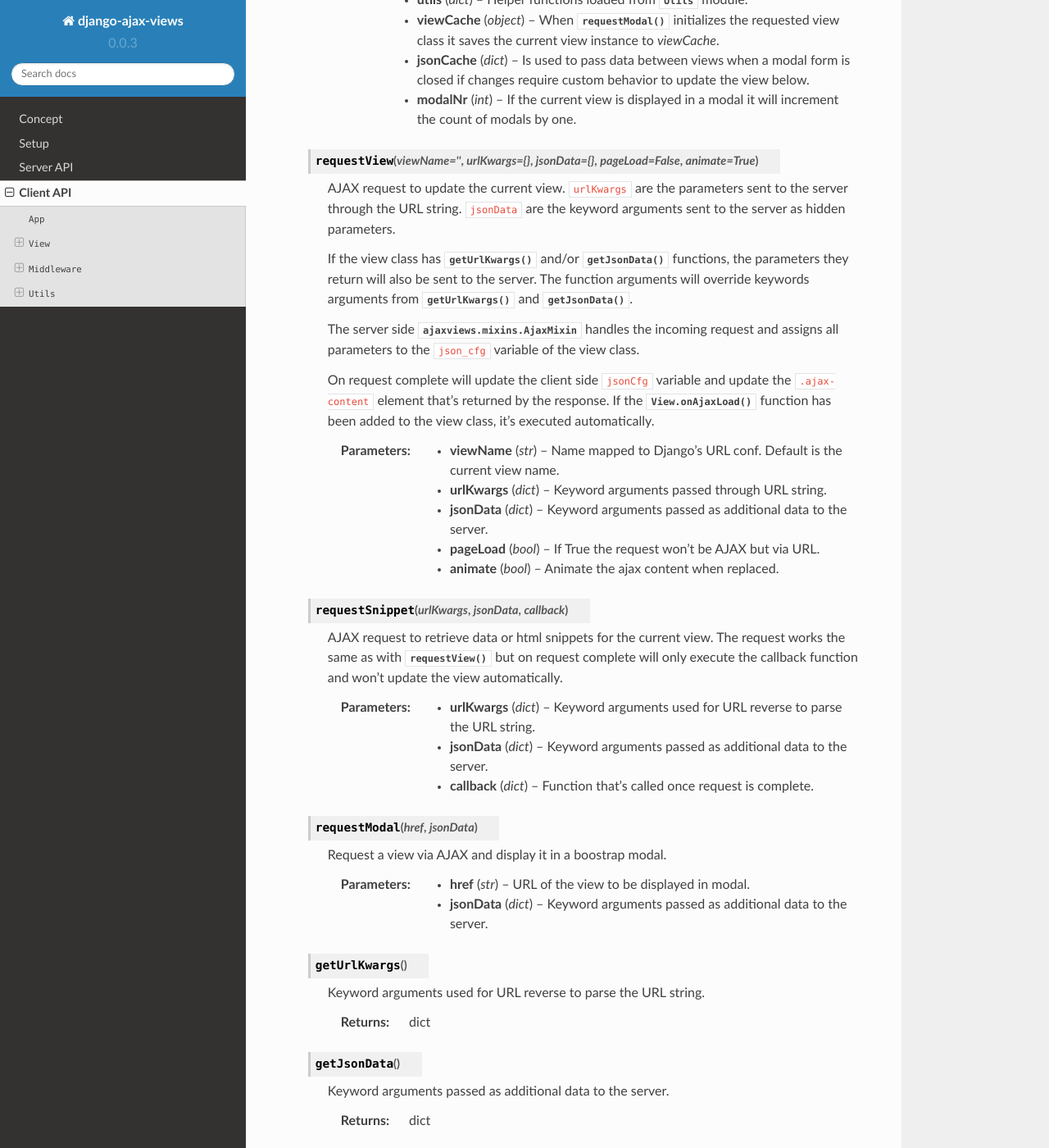
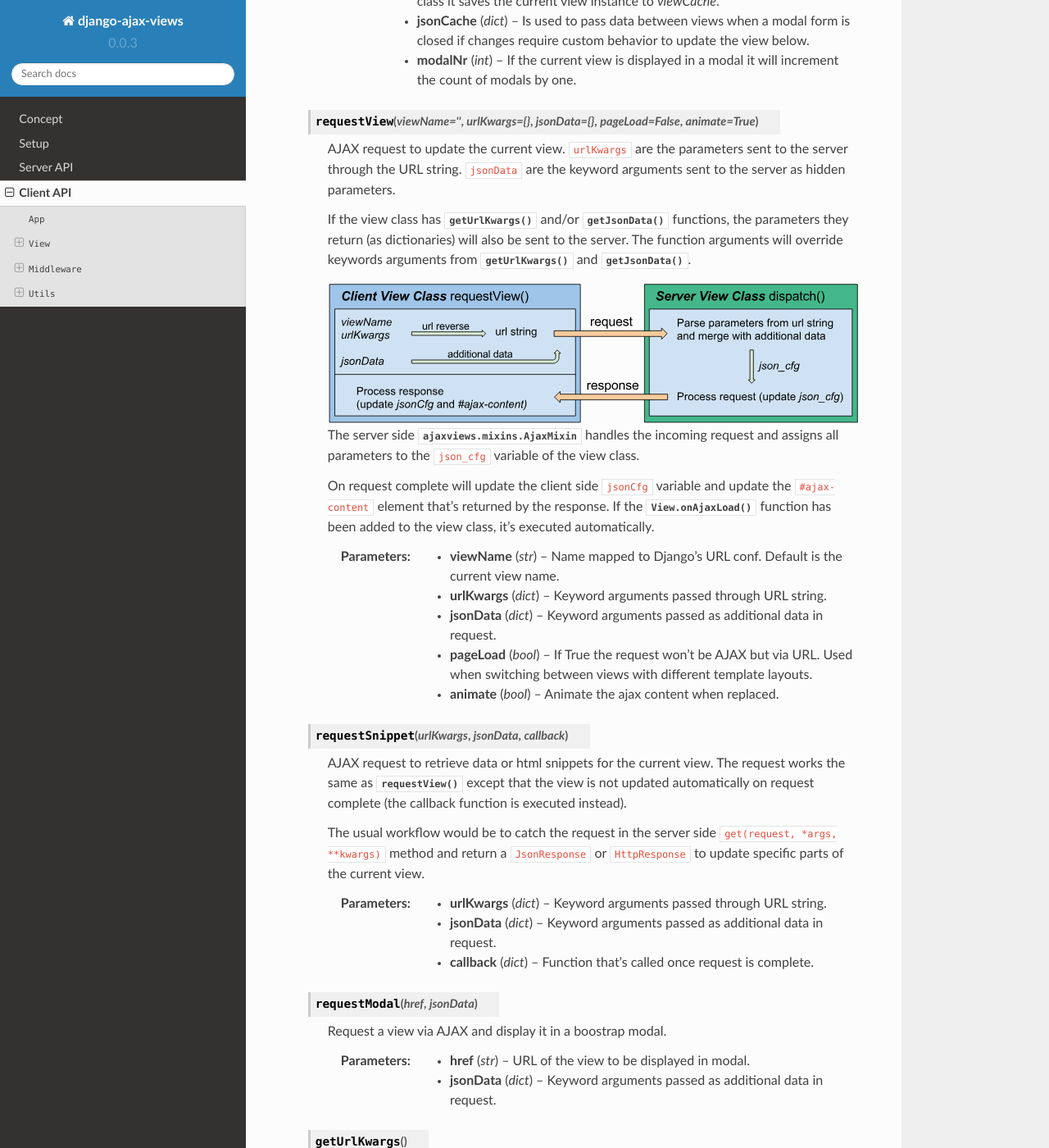
Before and after one commit to baxter07/django-ajax-views, a Sphinx documentation site: the page built from docs/modules/client_api.rst, in a window 1280 px wide and 1400 px high, scrolled down 1228 px. Shown: the whole window at 82% size. Built offline with Sphinx 7.4.7 and the Read the Docs theme 2.0.0, drawn with Linux system fonts in a browser that asks for light colours; formulas are drawn with MathJax 3; some of the changed text lies outside the part shown.

Commit message:
updated docs

```diff
--- a/docs/_static/css/custom.css
+++ b/docs/_static/css/custom.css
@@ -1,3 +1,8 @@
+a.internal[title='ajaxviews.mixins'] {
+    color: #404040;
+    pointer-events: none;
+    cursor: default;
+}
 .flex-grid {
     display: flex;
     justify-content: space-between;
--- a/docs/conf.py
+++ b/docs/conf.py
@@ -22,7 +22,7 @@
 import django
 from django.conf import settings
 
-sys.path.insert(0, os.path.abspath('../'))
+sys.path.insert(0, os.path.abspath('..'))
 import ajaxviews
 
 settings.configure(
@@ -49,6 +49,7 @@
     'sphinx.ext.coverage',
     'sphinx.ext.imgmath',
     'sphinx.ext.viewcode',
+    # 'sphinxcontrib.coffeedomain',
     # 'sphinxcontrib-coffee',
 ]
 
@@ -365,3 +366,10 @@
 
 # Example configuration for intersphinx: refer to the Python standard library.
 intersphinx_mapping = {'https://docs.python.org/': None}
+
+
+# -- Options for Coffee output -------------------------------------------
+
+coffee_src_dir = os.path.abspath(os.path.join('..', 'ajaxviews', 'static', 'require-ajax-views', 'src'))
+
+coffee_src_parser = 'requirejs'
--- a/docs/modules/client_api.rst
+++ b/docs/modules/client_api.rst
@@ -1,11 +1,14 @@
 
-sphinx.addnodes.desc_addname
+.. sphinx.addnodes.desc_addname
 
 **********
 Client API
 **********
 
 .. class:: App
+
+    ..
+        :source: /_modules/ajaxviews/static/require-ajax-views/src/app.coffee
 
     This is the client side application which should be initialized once the DOM is loaded.
 
@@ -17,19 +20,21 @@
 
     See configurations below:
 
-    :ivar str html.cfgNode: ID of JSON config script element. Default: ``'#config'``
-    :ivar str html.ajaxNode: ID of element that's replaced on :func:`View.requestView`. Default: ``'#ajax-content'``
-    :ivar str html.modalNode: Class of element that's replaced when modal is updated. Default: ``'.modal-dialog'``
-    :ivar str modules.prefix: Define the prefix for all module loading. Default: ``''``
-    :ivar str modules.viewPath: Path to view modules relative to JS root. Default: ``'views/'``
-    :ivar str modules.mixinPath: Path to mixin modules relative to JS root. Default: ``'mixins/'``
-    :ivar str modules.middleware: Name and path of the middleware file relative to JS root. Default: ``''``
-    :ivar dict mixins: Define mixins to execute a single module for multiple views. Default: ``{}``
-    :ivar bool debug: Print request and response parameters to console. Default: ``false``
-    :ivar dict defaults.dateWidget: Options to initialize date input elements. Default: ``{}``
-    :ivar int defaults.progressBar.animationSpeed: Speed in milliseconds. Default: ``300``
+    :ivar str html.cfgNode: Default: ``'#config'`` - ID of JSON config script element.
+    :ivar str html.ajaxNode: Default: ``'#ajax-content'`` - ID of element that's replaced on :func:`View.requestView`.
+    :ivar str html.modalNode: Default: ``'.modal-dialog'`` - Class of element that's replaced when modal is updated.
+    :ivar str modules.prefix: Default: ``''`` - Define a prefix for all modules to be required.
+    :ivar str modules.viewPath: Default: ``'views/'`` - Path to view modules relative to JS root.
+    :ivar str modules.mixinPath: Default: ``'mixins/'`` - Path to mixin modules relative to JS root.
+    :ivar str modules.middleware: Default: ``''`` - Name and path of the middleware module relative to JS root.
+    :ivar dict mixins: Default: ``{}`` - Define mixins to execute a single module for multiple views.
+    :ivar bool debug: Default: ``false`` - Print request and response parameters to console.
+    :ivar dict defaults.dateWidget: Default: ``{}`` - Global default datepicker options.
+    :ivar int defaults.progressBar.animationSpeed: Default: ``300`` - Speed in milliseconds.
 
     ..
+        Options to initialize date input elements.
+
         Args:
             my_arg (dict): argument comment.
 
@@ -60,30 +65,42 @@
         the URL string. ``jsonData`` are the keyword arguments sent to the server as hidden parameters.
 
         If the view class has :func:`getUrlKwargs` and/or :func:`getJsonData` functions, the parameters they return
-        will also be sent to the server. The function arguments will override keywords arguments from
-        :func:`getUrlKwargs` and :func:`getJsonData`.
+        (as dictionaries) will also be sent to the server. The function arguments will override keywords arguments
+        from :func:`getUrlKwargs` and :func:`getJsonData`.
+
+        .. image:: /_static/request_view.svg
+            :alt: request view from server
 
         The server side :class:`ajaxviews.mixins.AjaxMixin` handles the incoming request and assigns all parameters
         to the ``json_cfg`` variable of the view class.
 
-        On request complete will update the client side ``jsonCfg`` variable and update the ``.ajax-content`` element
+        On request complete will update the client side ``jsonCfg`` variable and update the ``#ajax-content`` element
         that's returned by the response. If the :func:`View.onAjaxLoad` function has been added to the view class,
         it's executed automatically.
 
         :param str viewName: Name mapped to Django's URL conf. Default is the current view name.
         :param dict urlKwargs: Keyword arguments passed through URL string.
-        :param dict jsonData: Keyword arguments passed as additional data to the server.
-        :param bool pageLoad: If True the request won't be AJAX but via URL.
+        :param dict jsonData: Keyword arguments passed as additional data in request.
+        :param bool pageLoad: If True the request won't be AJAX but via URL. Used when switching between views with
+            different template layouts.
         :param bool animate: Animate the ajax content when replaced.
+
+    ..
+            # request via URL
+            >>> Urls[viewName](urlKwargs) + '?json_cfg=' + JSON.stringify(jsonData)
+            /my/view/1/?json_cfg=<stringified json data>
 
     .. function:: requestSnippet(urlKwargs, jsonData, callback)
 
         AJAX request to retrieve data or html snippets for the current view. The request works the same as
-        with :func:`requestView` but on request complete will only execute the callback function and won't update
-        the view automatically.
+        :func:`requestView` except that the view is not updated automatically on request complete (the callback
+        function is executed instead).
 
-        :param dict urlKwargs: Keyword arguments used for URL reverse to parse the URL string.
-        :param dict jsonData: Keyword arguments passed as additional data to the server.
+        The usual workflow would be to catch the request in the server side ``get(request, *args, **kwargs)``
+        method and return a ``JsonResponse`` or ``HttpResponse`` to update specific parts of the current view.
+
+        :param dict urlKwargs: Keyword arguments passed through URL string.
+        :param dict jsonData: Keyword arguments passed as additional data in request.
         :param dict callback: Function that's called once request is complete.
 
     .. function:: requestModal(href, jsonData)
@@ -91,7 +108,7 @@
         Request a view via AJAX and display it in a boostrap modal.
 
         :param str href: URL of the view to be displayed in modal.
-        :param dict jsonData: Keyword arguments passed as additional data to the server.
+        :param dict jsonData: Keyword arguments passed as additional data in request.
 
     .. function:: getUrlKwargs
 
@@ -101,7 +118,7 @@
 
     .. function:: getJsonData
 
-        Keyword arguments passed as additional data to the server.
+        Keyword arguments passed as additional data in request.
 
         :returns: dict
 
```
Also changed, not shown: other parts of docs/modules/client_api.rst (+1 -1 lines), docs/_static/request_view.svg (added), 2 other files.
